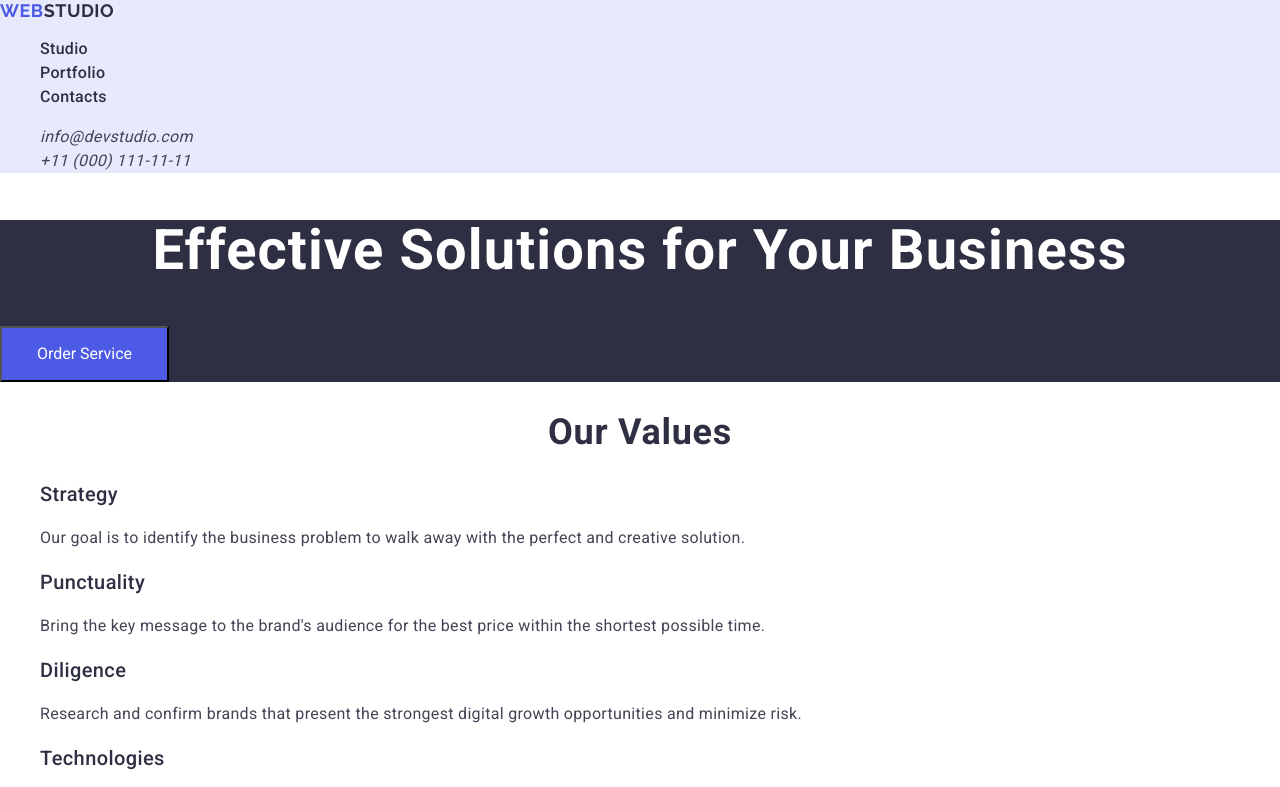
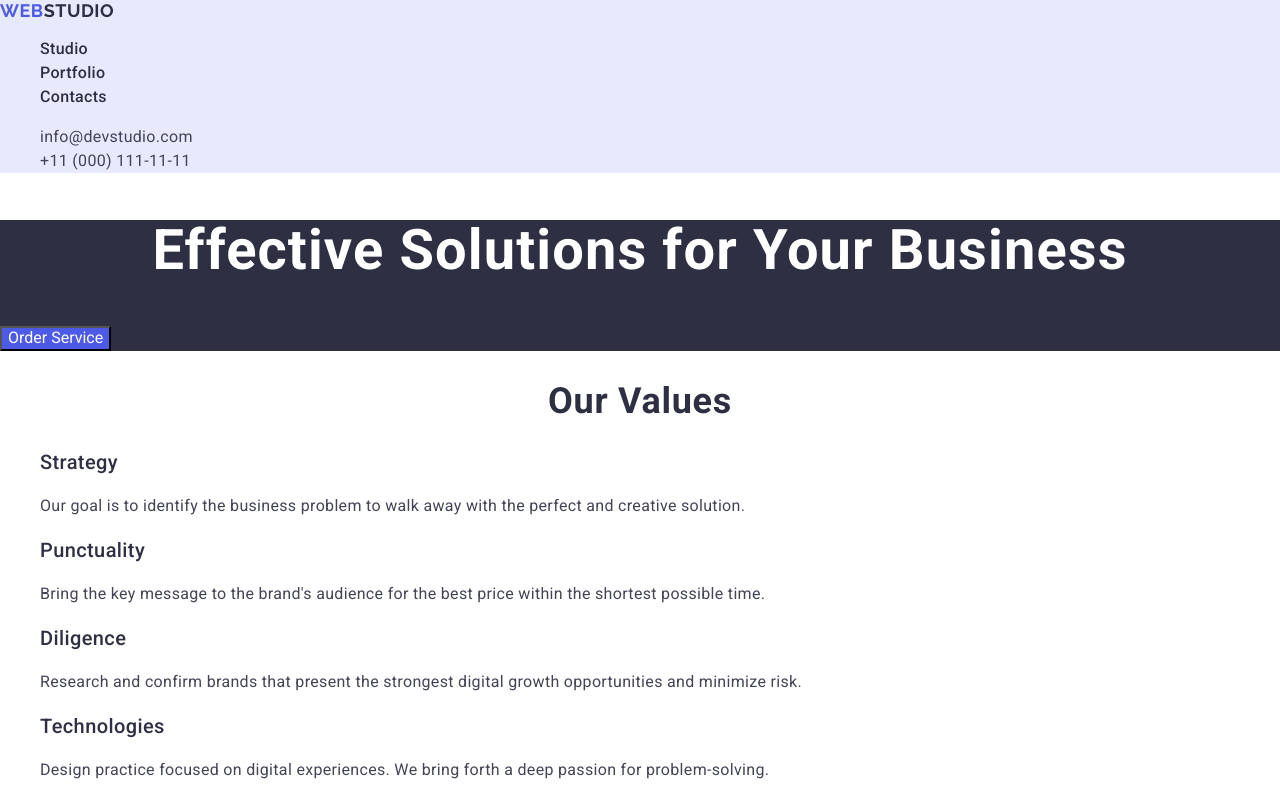
Before and after one commit to Rstchr/goit-markup-hw-02, a plain HTML site: page index.html in a window 1280 px wide. Shown: the top 787 px of the page. Drawn offline with nearby package versions, Linux system fonts and the light colour scheme.

Commit message:
Update index, styles

```diff
--- a/css/styles.css
+++ b/css/styles.css
@@ -77,6 +77,10 @@ button {
   color: #404bbf;
 }
 
+.contacts {
+  font-style: normal;
+}
+
 .links {
   text-decoration: none;
   color: #434455;
@@ -86,7 +90,8 @@ button {
   letter-spacing: 0.02em;
   text-align: left;
 }
-.links:hover {
+.links:hover,
+.links:focus {
   color: #404bbf;
 }
 
@@ -108,8 +113,6 @@ button {
 .main-title-button {
   background-color: #4d5ae5;
   color: white;
-  width: 169px;
-  height: 56px;
 }
 
 .main-title-button:hover {
--- a/index.html
+++ b/index.html
@@ -36,8 +36,8 @@
       </nav>
 
       <!-- Contacts -->
-      <address>
-        <ul class="contacts">
+      <address class="contacts">
+        <ul>
           <li>
             <a class="links" href="mailto:info@devstudio.com"
               >info@devstudio.com</a
```
